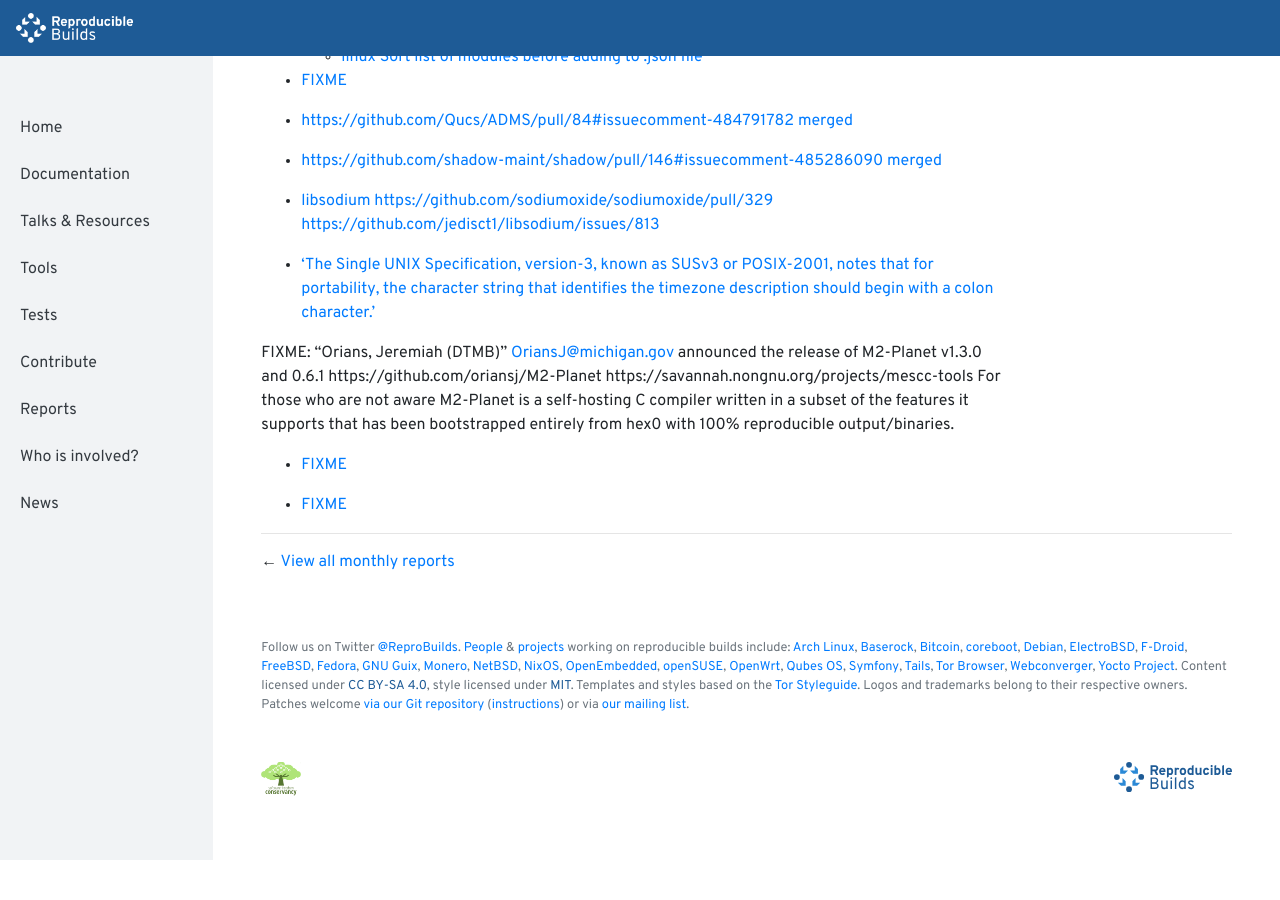
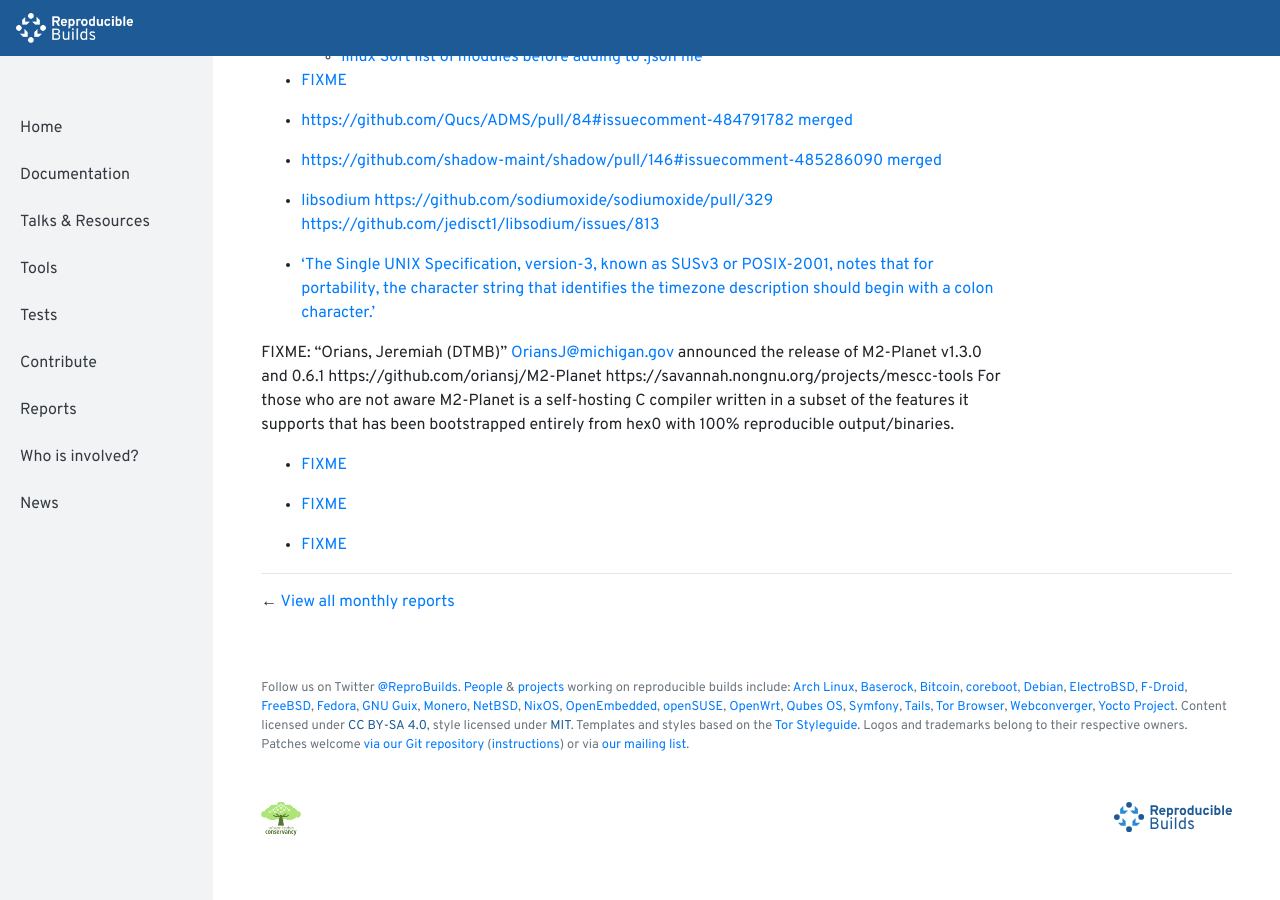
Before and after one commit to prototypefund/reproducible-website, a Jekyll site: the page built from _reports/2019-04.md, in a window 1280 px wide and 900 px high, scrolled down 1133 px. Built offline with Jekyll 4.4.1, drawn with Linux system fonts in a browser that asks for light colours; before the commit the page ends 1993 px from its top, so only the background shows below that.

Commit message:
2019-04 += https://securelist.com/operation-shadowhammer-a-high-profile-supply-chain-attack/90380/

```diff
--- a/_reports/2019-04.md
+++ b/_reports/2019-04.md
@@ -57,3 +57,5 @@
 * [FIXME](https://news.ycombinator.com/item?id=19732794)
 
 * [FIXME](https://github.com/golang/go/issues/16860)
+
+* [FIXME](https://securelist.com/operation-shadowhammer-a-high-profile-supply-chain-attack/90380/)
```
